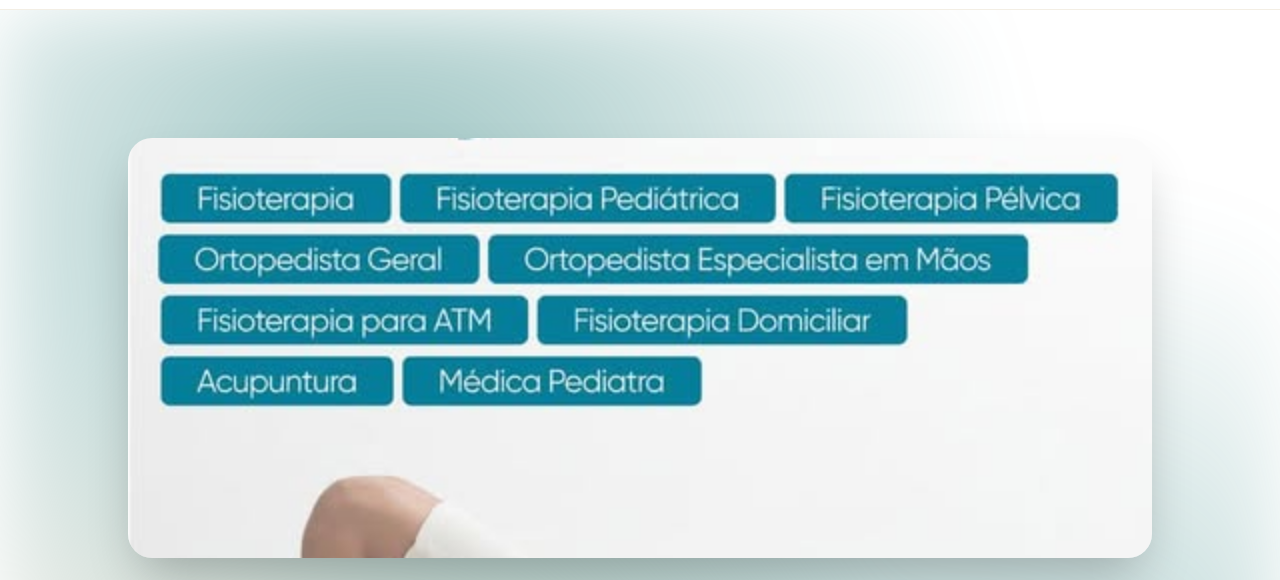
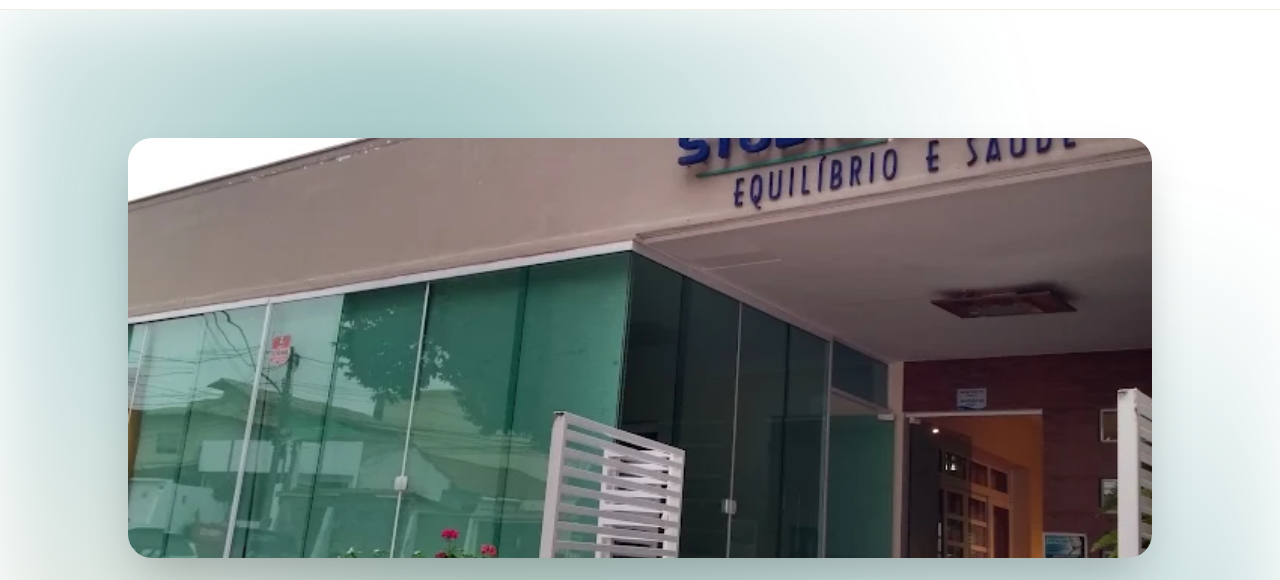
Before and after one commit to marquesemoreno/studiopilatesconquista, a website: page index.html in a window 1280 px wide. Shown: the part 51-631 px from the top of the page. Drawn offline with nearby package versions, Linux system fonts and the light colour scheme.

Commit message:
feat: replace hero image with studio storefront

```diff
--- a/index.html
+++ b/index.html
@@ -74,7 +74,7 @@
   <div class="absolute inset-0 hero-mesh"></div>
   <div class="relative max-w-7xl mx-auto px-6 pt-24 pb-28 md:pt-32 md:pb-36 text-center">
     <div class="relative mx-auto max-w-5xl rounded-3xl overflow-hidden shadow-2xl mb-8">
-      <img src="/images/hero.jpg" alt="Atendimento Studio Pilates Conquista" class="w-full h-64 sm:h-80 md:h-[420px] object-cover" />
+      <img src="/images/hero.webp" alt="Fachada Studio Pilates Conquista" class="w-full h-64 sm:h-80 md:h-[420px] object-cover" />
     </div>
     <h1 class="font-display text-5xl md:text-7xl leading-tight text-brand-ink mb-5">
       Cuidado, equilíbrio <br class="hidden md:block"/>e saúde em movimento
```
Also changed, not shown: public/images/hero.webp (added).
